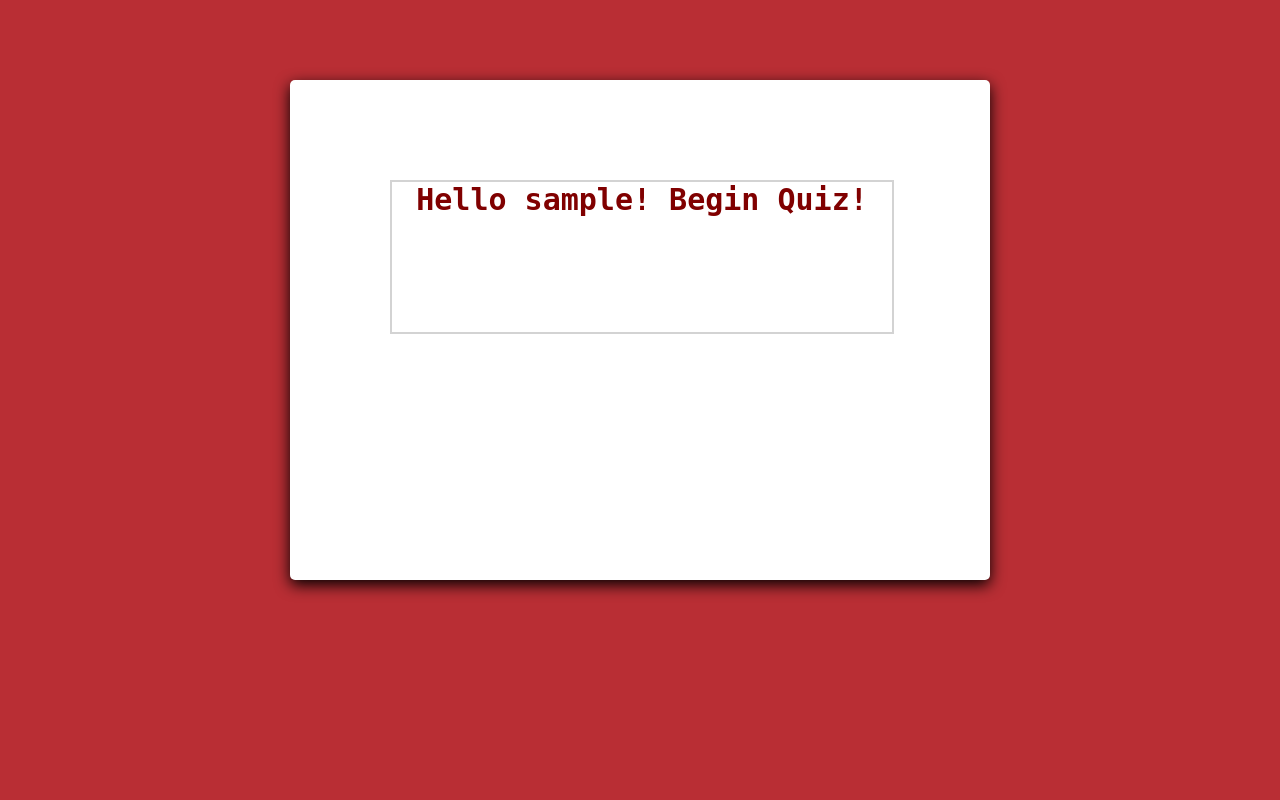
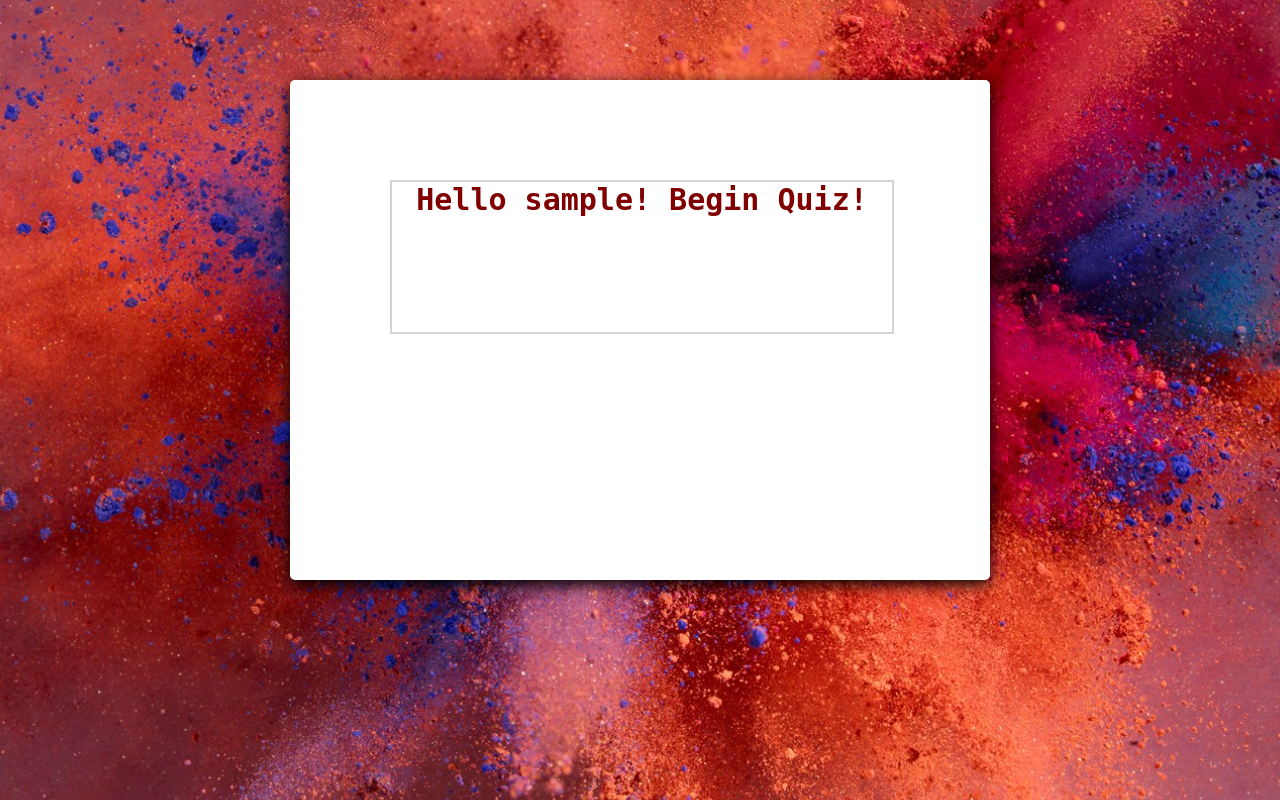
Before and after one commit to Christianakobiah/Eagles, a PHP site: page /index2.php in a window 1280 px wide. Run offline with PHP 8.4, Linux system fonts and the light colour scheme; the visitor is signed in with stand-in values (Sample User, id 1).

Commit message:
added background image

```diff
--- a/style.css
+++ b/style.css
@@ -1,7 +1,8 @@
 body{
     font-size: 20px;
     font-family: monospace;
-    background-color: #b92e34 ;
+    background: url('img/colorexplo.jpg') center ;
+    /* background-color: #b92e34 ; */
 }
 
 #container{
```
Also changed, not shown: img/colorexplo.jpg (added).
